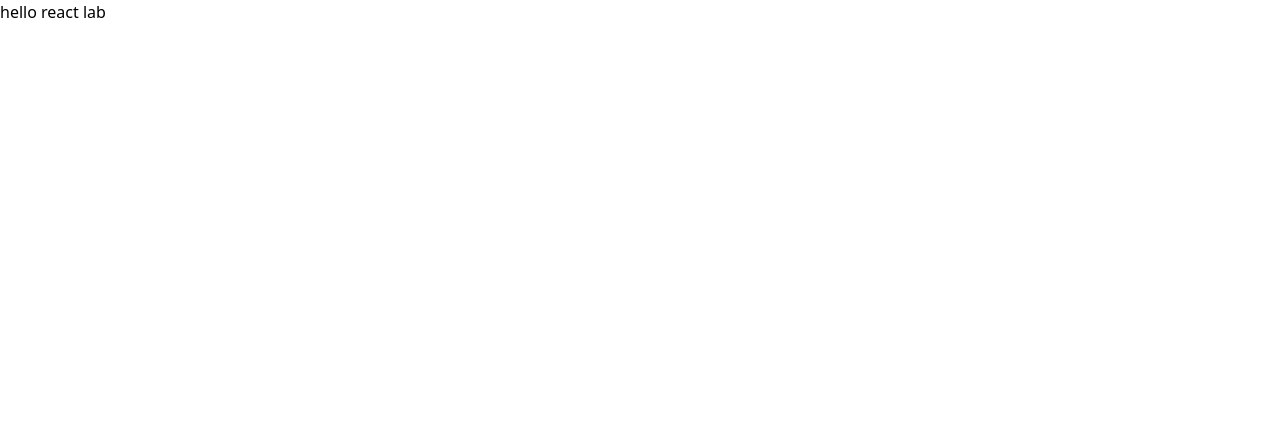
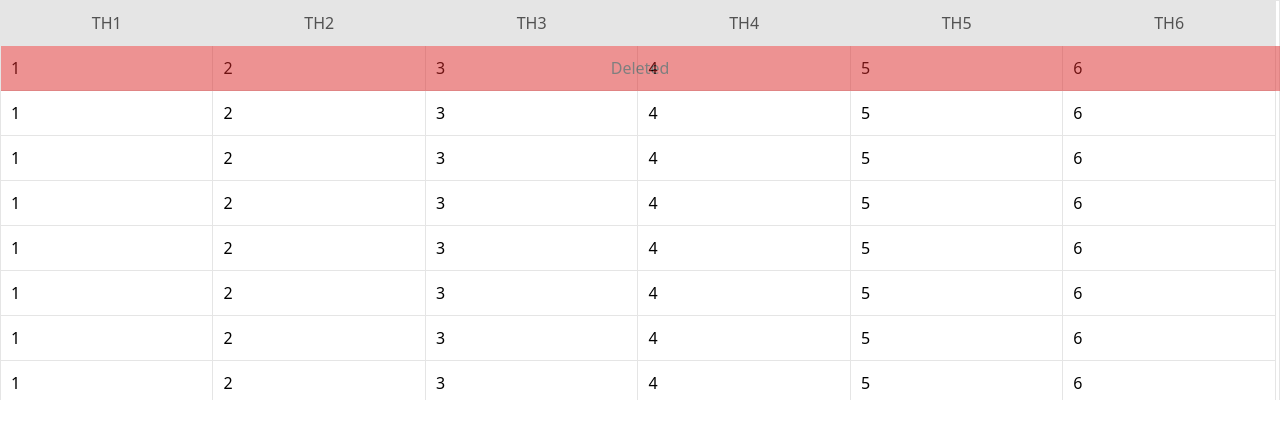
Before and after one commit to kazettique/React-Lab, a React (Create React App) app: page / in a window 1280 px wide. Shown: the top 438 px of the page. Built offline with nearby package versions, Linux system fonts and the light colour scheme; the HTML template or start-up script is replaced by a standard one.

Commit message:
Add table

```diff
--- a/src/App.tsx
+++ b/src/App.tsx
@@ -1,3 +1,4 @@
+import SafariAbsoluteTest from './components/SafariAbsoluteTest';
 import { useMobileViewPortHeight } from './hooks';
 
 function App() {
@@ -5,7 +6,7 @@ function App() {
 
   return (
     <div className="h-screen w-screen" style={mobileViewPortHeight.style}>
-      hello react lab
+      <SafariAbsoluteTest />
     </div>
   );
 }
--- /dev/null
+++ b/src/components/SafariAbsoluteTest.tsx
@@ -0,0 +1,63 @@
+export default function SafariAbsoluteTest() {
+  const thArr = ['TH1', 'TH2', 'TH3', 'TH4', 'TH5', 'TH6'];
+
+  const tdClass = /*style*/ 'table-cell align-middle p-2.5 border border-neutral-200';
+
+  const renderTR = (
+    <div className="relative table-row">
+      <div className={tdClass}>1</div>
+      <div className={tdClass}>2</div>
+      <div className={tdClass}>3</div>
+      <div className={tdClass}>4</div>
+      <div className={tdClass}>5</div>
+      <div className={tdClass}>6</div>
+    </div>
+  );
+
+  const trList = Array(50)
+    .fill('')
+    .map(() => renderTR);
+
+  const renderTH = (
+    <div className="table-header-group sticky z-50 top-[-1px]">
+      <div className="table-row">
+        {thArr.map((th) => (
+          <div
+            key={th}
+            className="table-cell bg-neutral-200 p-2.5 border border-solid border-neutral-200 first:sticky first:left-0 last:sticky last:-right-[1px]"
+          >
+            <div className="text-neutral-600 text-center">{th}</div>
+          </div>
+        ))}
+      </div>
+    </div>
+  );
+
+  const renderRowMask = (
+    <div className="table-cell absolute top-0 left-0 w-full h-full z-10">
+      <div className="bg-red-600 opacity-50 flex items-center justify-center w-full h-full">
+        <div className="p-4 rounded-lg flex">
+          <div>Deleted</div>
+        </div>
+      </div>
+    </div>
+  );
+
+  return (
+    <div className="max-h-[50vh] w-full overflow-auto">
+      <div className="table w-full border-collapse border border-neutral-200">
+        {renderTH}
+        <div className="relative table-row">
+          <div className={tdClass}>1</div>
+          <div className={tdClass}>2</div>
+          <div className={tdClass}>3</div>
+          <div className={tdClass}>4</div>
+          <div className={tdClass}>5</div>
+          <div className={tdClass}>6</div>
+          {renderRowMask}
+        </div>
+        <div className="table-row-group">{trList}</div>
+      </div>
+    </div>
+  );
+}
```
Also changed, not shown: 1 other file (tests, documents, lock files or other folders).
